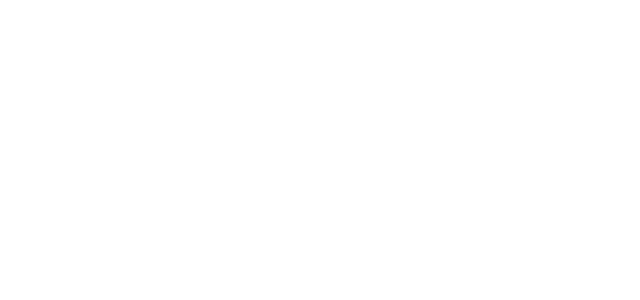
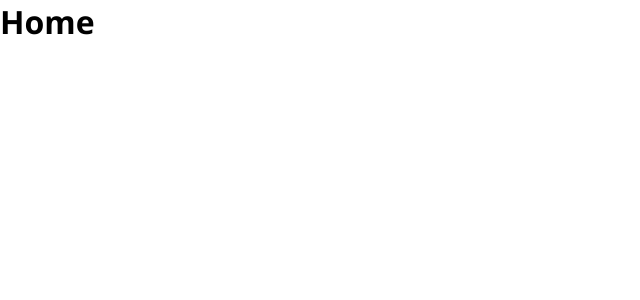
Before and after one commit to juliafan55/frontend, a React (Create React App) app: page / in a window 1280 px wide. Before the commit this address had no page. Shown: the top 300 px of the page, without its empty margins (0-640 px from the left). Built offline with nearby package versions, Linux system fonts and the light colour scheme.

Commit message:
redux folder

```diff
--- a/package.json
+++ b/package.json
@@ -8,8 +8,11 @@
     "@testing-library/user-event": "^13.5.0",
     "react": "^17.0.2",
     "react-dom": "^17.0.2",
+    "react-redux": "^8.0.2",
     "react-router-dom": "^6.3.0",
     "react-scripts": "5.0.0",
+    "redux": "^4.2.0",
+    "redux-devtools-extension": "^2.13.9",
     "web-vitals": "^2.1.4"
   },
   "scripts": {
--- a/src/App.js
+++ b/src/App.js
@@ -1,11 +1,13 @@
 import { Routes, Route } from "react-router-dom"
 import Login from "./pages/login/login";
 import Profile from "./pages/profile/profile";
+import Home from "./pages/home/home";
 
 function App() {
   return (
     <div>
       <Routes>
+        <Route exact path="/" element={<Home />} />
         <Route exact path="/login" element={<Login />} />
         <Route exact path="/profile" element={<Profile />} />
       </Routes>
--- a/src/index.js
+++ b/src/index.js
@@ -3,11 +3,18 @@
 import "./index.css";
 import "./styles/icons/icons.css";
 import App from "./App";
-import {BrowserRouter as Router} from "react-router-dom"
+import { BrowserRouter as Router } from "react-router-dom"
+import { createStore } from "redux";
+import { Provider } from "react-redux";
+import { composeWithDevTools } from "redux-devtools-extension"
+import rootReducer from "./reducers";
+const store = createStore(rootReducer, composeWithDevTools());
 
 ReactDOM.render(
-  <Router>
-    <App />
-  </Router>,
+  <Provider store={store}>
+    <Router>
+      <App />
+    </Router>
+  </Provider>,
   document.getElementById("root")
 );
--- a/src/pages/home/home.jsx
+++ b/src/pages/home/home.jsx
@@ -0,0 +1,9 @@
+import React from 'react'
+
+export default function Home() {
+    return (
+        <div>
+            <h1>Home</h1>
+        </div>
+    )
+}
--- /dev/null
+++ b/src/reducers/index.jsx
@@ -0,0 +1,8 @@
+import { combineReducers } from "redux"
+import { userReducer } from "./userReducer"
+
+const rootReducer = combineReducers({
+    user: userReducer,
+})
+
+export default rootReducer
--- /dev/null
+++ b/src/reducers/userReducer.jsx
@@ -0,0 +1,8 @@
+export function userReducer(state = null, action) {
+    switch (action.type) {
+        case 'LOGIN':
+            return action.payload;
+        default:
+            return state;
+    }
+}
```
Also changed, not shown: 1 other file (tests, documents, lock files or other folders).
